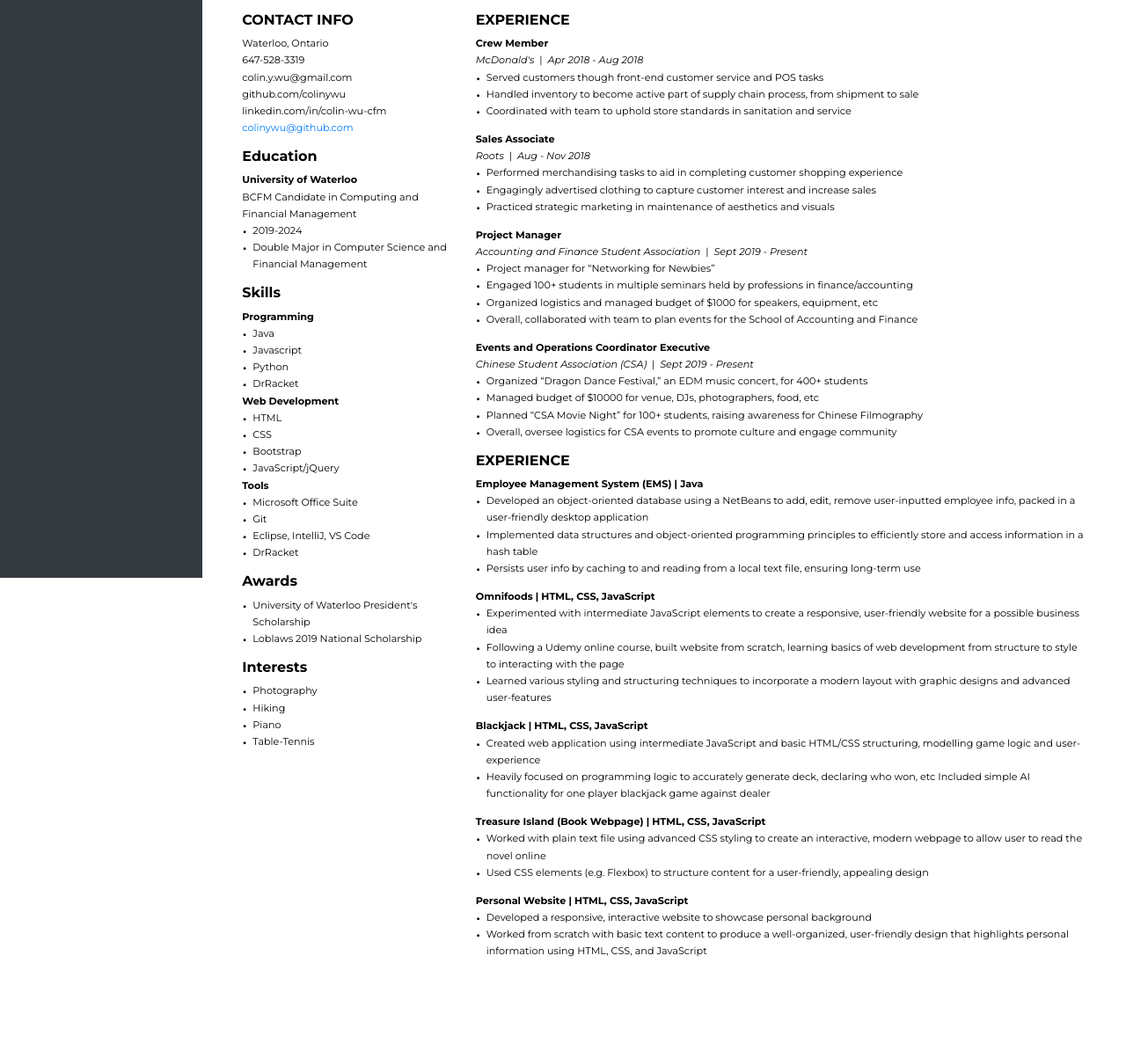
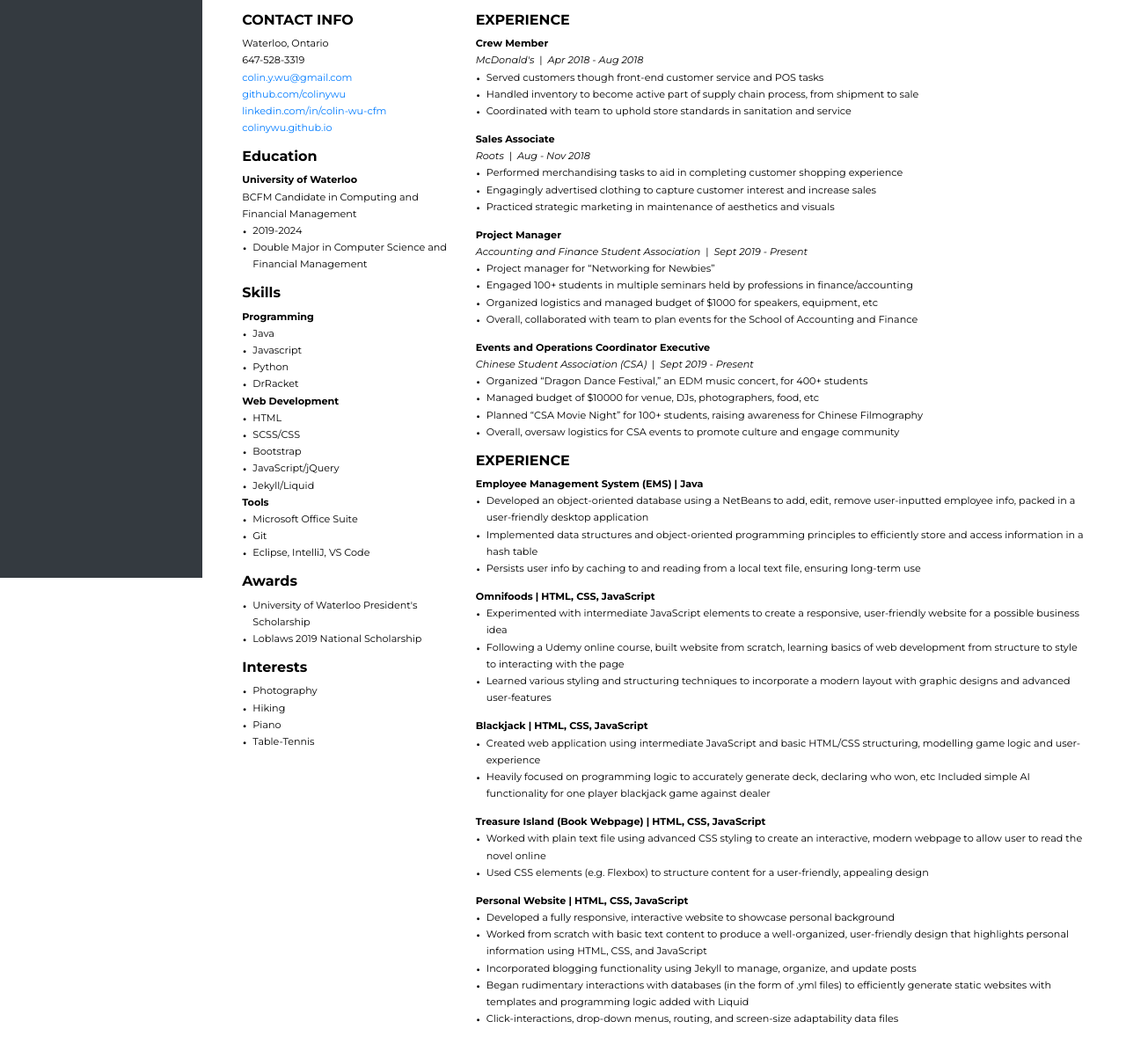
Before and after one commit to colinywu/colinywu, a plain HTML site: page pages/ExtraFiles/resume.html in a window 1280 px wide. Shown: the part 239-1442 px from the top of the page at 88% size. Before the commit the page ends 1383 px from the top, so only its background shows below. Drawn offline with nearby package versions, Linux system fonts and the light colour scheme.

Commit message:
updated resume

```diff
--- a/pages/ExtraFiles/resume.html
+++ b/pages/ExtraFiles/resume.html
@@ -14,7 +14,7 @@
 
     <!-- <link href="https://stackpath.bootstrapcdn.com/font-awesome/4.7.0/css/font-awesome.min.css" rel="stylesheet" integrity="sha384-wvfXpqpZZVQGK6TAh5PVlGOfQNHSoD2xbE+QkPxCAFlNEevoEH3Sl0sibVcOQVnN" crossorigin="anonymous"> -->
 
-    <title>Static Base HTML</title>
+    <title>Colin Wu</title>
   </head>
 
   <body>
@@ -158,12 +158,16 @@
           <section class="side-section">
             <h4 class="side-content-header">CONTACT INFO</h4>
             <ul>
-              <li>Waterloo, Ontario</li>
+              <li>
+                Waterloo, Ontario</li>
               <li>647-528-3319</li>
-              <li>colin.y.wu@gmail.com</li>
-              <li>github.com/colinywu</li>
-              <li>linkedin.com/in/colin-wu-cfm</li>
-              <li><a href="/index.html">colinywu@github.com</a></li>
+              <li><a href="mailto:colin.y.wu@gmail.com" target="_blank">colin.y.wu@gmail.com</a>
+              </li>
+              <li><a href="https://github.com/colinywu" target="_blank">github.com/colinywu</a>
+                </li>
+              <li><a href="https://linkedin.com/in/colin-wu-cfm" target="_blank">linkedin.com/in/colin-wu-cfm</a>
+                </li>
+              <li><a href="/index.html">colinywu.github.io</a></li>
             </ul>
           </section>
           <section class="side-section">
@@ -222,7 +226,7 @@
               <li>
                 <span class="bullet">&bull; </span>
                 <span>
-                  CSS
+                  SCSS/CSS
                 </span>
               </li>
               <li>
@@ -232,6 +236,10 @@
               <li>
                 <span class="bullet">&bull;</span>
                 <span>JavaScript/jQuery</span>
+              </li>
+              <li>
+                <span class="bullet">&bull;</span>
+                <span>Jekyll/Liquid</span>
               </li>
             </ul>
 
@@ -250,10 +258,6 @@
               <li>
                 <span class="bullet">&bull;</span>
                 <span>Eclipse, IntelliJ, VS Code</span>
-              </li>
-              <li>
-                <span class="bullet">&bull;</span>
-                <span>DrRacket</span>
               </li>
             </ul>
           </section>
@@ -440,7 +444,7 @@
               <li>
                 <span class="bullet">&bull;</span>
                 <span
-                  >Overall, oversee logistics for CSA events to promote culture
+                  >Overall, oversaw logistics for CSA events to promote culture
                   and engage community</span
                 >
               </li>
@@ -558,8 +562,7 @@
               <li>
                 <span class="bullet">&bull; </span>
                 <span>
-                  Developed a responsive, interactive website to showcase
-                  personal background
+                  Developed a fully responsive, interactive website to showcase personal background
                 </span>
               </li>
               <li>
@@ -569,6 +572,26 @@
                   well-organized, user-friendly design that highlights personal
                   information using HTML, CSS, and JavaScript</span
                 >
+              </li>
+              <li>
+                <span class="bullet">&bull; </span>
+                <span>
+                  Incorporated blogging functionality using Jekyll to manage, organize, and update posts
+                </span>
+              </li>
+              <li>
+                <span class="bullet">&bull; </span>
+                <span>
+                  Began rudimentary interactions with databases (in the form of .yml files) to efficiently generate static websites with templates and programming logic added with Liquid
+                </span>
+              </li>
+
+              <li>
+                <span class="bullet">&bull; </span>
+                <span>
+                  Click-interactions, drop-down menus, routing, and screen-size adaptability
+data files
+                </span>
               </li>
             </ul>
           </section>
```
Also changed, not shown: 2020/01/01/first.html (+1 -1 lines), 2020/01/01/second.html (+1 -1 lines), 2020/01/01/third.html (+1 -1 lines), authors/colin.html (+1 -1 lines), index.html (+1 -1 lines), pages/about.html (+1 -1 lines), pages/about/contact.html (+8 -4 lines), pages/about/experience.html (+1 -1 lines), pages/about/projects.html (+2 -2 lines), pages/blog.html (+1 -1 lines), pages/dog.html (+1 -1 lines), pages/photography.html (+1 -1 lines), pages/resume/experience.html (+1 -1 lines), pages/resume/introduction.html (+1 -1 lines), 2 more files, 3 other files.
